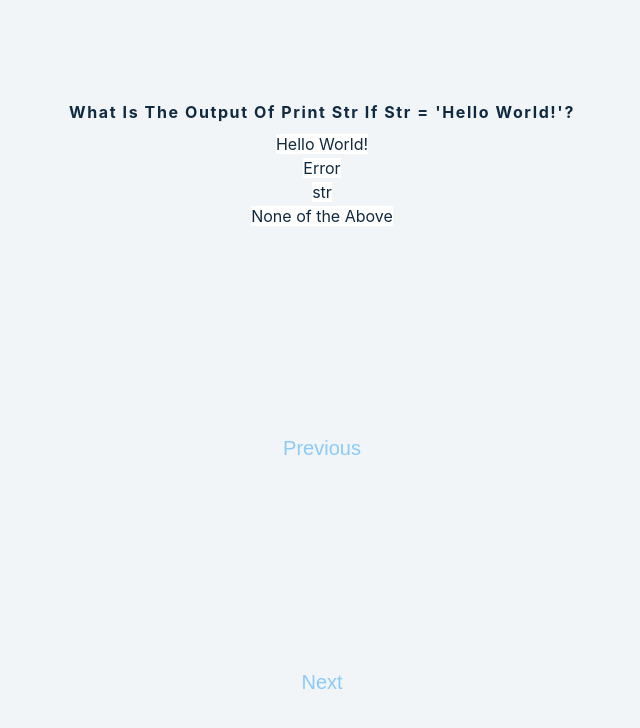
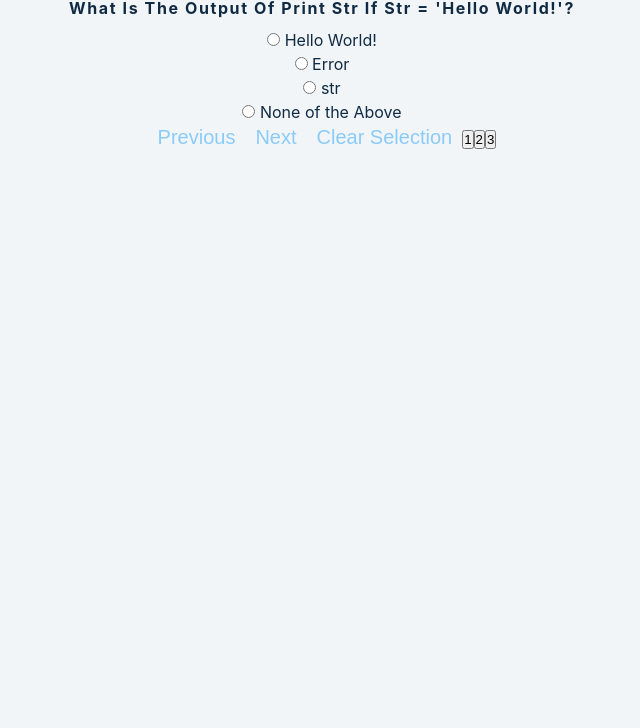
Before and after one commit to harsha-sam/React-Quiz-App, a React (Create React App) app: page / in a window 1280 px wide. Shown: the top 728 px of the page, without its empty margins (318-958 px from the left). Built offline with nearby package versions, Linux system fonts and the light colour scheme.

Commit message:
Added quiz functionality

```diff
--- /dev/null
+++ b/src/Components/Navigation/Navigation.js
@@ -0,0 +1,16 @@
+import React from 'react';
+import './Navigation.css';
+
+const Navigation = ({ qSelect, totalQuestions }) => {
+    const boxes = [];
+    for (let i = 1; i <= totalQuestions; i++) {
+        boxes.push(
+        <button className="box"
+        key={i}
+        onClick={() => qSelect(i - 1)}>
+        {i}
+        </button>)
+    }
+    return boxes;
+}
+export default Navigation;
--- /dev/null
+++ b/src/Components/Question/Question.js
@@ -0,0 +1,27 @@
+import React from 'react';
+import "./Question.css";
+
+const Question = ({ question, answer, handleOptionSelect }) => {
+    const { id, text, options } = question;
+
+    return (
+        <div>
+            <h4>{text}</h4>
+            {
+                Object.keys(options).map((opId) => {
+                    return <div key={String(id) + String(opId)}>
+                        <input type="radio"
+                            id={String(id) + String(opId)}
+                            name={id}
+                            checked={answer === opId}
+                            onChange={() => handleOptionSelect(id, opId)} />
+                        <label htmlFor={String(id) + String(opId)}> {options[opId]}</label>
+                    </div>
+                })
+            }
+        </div>
+    );
+};
+
+
+export default Question;
--- a/src/Components/Question/Question.jsx
+++ /dev/null
@@ -1,30 +0,0 @@
-import React from 'react';
-import "./Question.css";
-
-const Question = ({ questionInfo, handleOptionSelect }) => {
-    const { id, text, options, selectedChoice} = questionInfo;
-    return (
-        <div>
-            <h4>{text}</h4>
-            <Answers qId={id}
-            options={options}
-            selectedChoice={selectedChoice}
-            handleOptionSelect={handleOptionSelect}/>
-        </div>
-    );
-};
-
-const Answers = ({ qId, options, selectedChoice, handleOptionSelect }) => {
-    const fliteredOptions = Object.keys(options).map((opId) => {
-        const opValue = options[opId];
-        return <div key={opId + 1}>
-            <span className= { "btn" + (Number(opId) === selectedChoice ? " selected":"")}
-            onClick={() => handleOptionSelect(qId, opId)}>
-            {opValue}
-            </span>
-        </div>
-    })
-    return fliteredOptions;
-};
-
-export default Question;
--- /dev/null
+++ b/src/Components/Quiz/Quiz.js
@@ -0,0 +1,52 @@
+import React, { useState } from "react";
+import Question from "../Question/Question";
+import Navigation from "../Navigation/Navigation";
+import questionnaire from "../../questionnaire";
+
+const Quiz = () => {
+    const [index, setIndex] = useState(0);
+    const [answers, setAnswers] = useState(() => {
+        return questionnaire.reduce((acc, q) => {
+            const { id } = q;
+            acc[id] = null;
+            return acc
+        }, {})
+    });
+
+    const handleOptionSelect = (qId, opId) => {
+        setAnswers({ ...answers, [qId]: opId })
+    };
+
+    const handleClearSelection = (qId) => {
+        setAnswers({ ...answers, [qId]: null })
+    };
+
+    const qSelect = (id) => setIndex(id);
+
+    return (
+        <section>
+            <Question
+                question={questionnaire[index]}
+                handleOptionSelect={handleOptionSelect}
+                answer={answers[questionnaire[index].id]}
+            />
+            <button type="button"
+                className="prev-btn"
+                onClick={() => index - 1 >= 0 && setIndex(index - 1)}>
+                Previous
+            </button>
+            <button type="button"
+                className="next-btn"
+                onClick={() => index + 1 <= questionnaire.length - 1 && setIndex(index + 1)}>
+                Next
+            </button>
+            <button type="button"
+                className="next-btn"
+                onClick={() => handleClearSelection(questionnaire[index].id)}>
+                Clear Selection
+            </button>
+            <Navigation totalQuestions={questionnaire.length} qSelect={qSelect} />
+        </section>
+    );
+};
+export default Quiz;
--- a/src/Components/Quiz/Quiz.jsx
+++ /dev/null
@@ -1,41 +0,0 @@
-import React, { useState } from 'react';
-import Question from '../Question/Question';
-import questionnaire from "../../questionnaire.js"
-
-const Quiz = () => {
-    const [currQIndex, setCurrQIndex] = useState(0);
-    const [questionInfo, setQuestionInfo] = useState(questionnaire);
-
-    const handleOptionSelect = (qId, opId) => {
-        setQuestionInfo((prevState) => {
-            prevState[qId - 1]['selectedChoice'] = Number(opId);
-            return prevState;
-        })
-        // console.log("Changed State", questionInfo);
-    }
-
-    const nextQuestion = () => {
-        currQIndex + 1 <= questionInfo.length - 1 && setCurrQIndex(currQIndex + 1)
-    }
-    const prevQuestion = () => {
-        currQIndex - 1 >= 0 && setCurrQIndex(currQIndex - 1)
-    }
-
-    // console.log("render", questionInfo);
-    return(
-        <main>
-            <Question questionInfo={questionInfo[currQIndex]} handleOptionSelect={handleOptionSelect}/>
-            <button type="button"
-            className="prev-btn"
-            onClick={prevQuestion}>
-                Previous
-            </button>
-            <button type="button"
-            className="next-btn"
-            onClick={nextQuestion}>
-                Next
-            </button>
-        </main>
-    )
-}
-export default Quiz
--- a/src/questionnaire.js
+++ b/src/questionnaire.js
@@ -1,36 +1,36 @@
- const questionnaire = [
+const questionnaire = [
     {
         id: 1,
         text: `What is the output of print str if str = 'Hello World!'?`,
-        options:{
-            1: "Hello World!",
-            2: "Error",
-            3: "str",
-            4: "None of the Above"
+        options: {
+            a: "Hello World!",
+            b: "Error",
+            c: "str",
+            d: "None of the Above"
         },
-        correctOption:1
+        correctOption: 1
     },
     {
         id: 2,
         text: `Which of the following function convert a string to an int in python?`,
-        options:{
-            1: "int(x, [,base])",
-            2: "long(x, [,base])",
-            3: "float(x)",
-            4: "str(x)"
+        options: {
+            a: "int(x, [,base])",
+            b: "long(x, [,base])",
+            c: "float(x)",
+            d: "str(x)"
         },
-        correctOption:1
+        correctOption: 1
     },
     {
         id: 3,
         text: `Which of the following function merges elements in a sequence?`,
-        options:{
-            1: "isupper()",
-            2: "join(seq)",
-            3: "len(string)",
-            4: "ljust(width[, fillchar])"
+        options: {
+            a: "isupper()",
+            b: "join(seq)",
+            c: "len(string)",
+            d: "ljust(width[, fillchar])"
         },
-        correctOption:2
+        correctOption: 2
     }
- ]
- export default questionnaire;
+]
+export default questionnaire;
```
Also changed, not shown: src/App.js (+5 -5 lines), src/Components/Navigation/Navigation.css (added).
